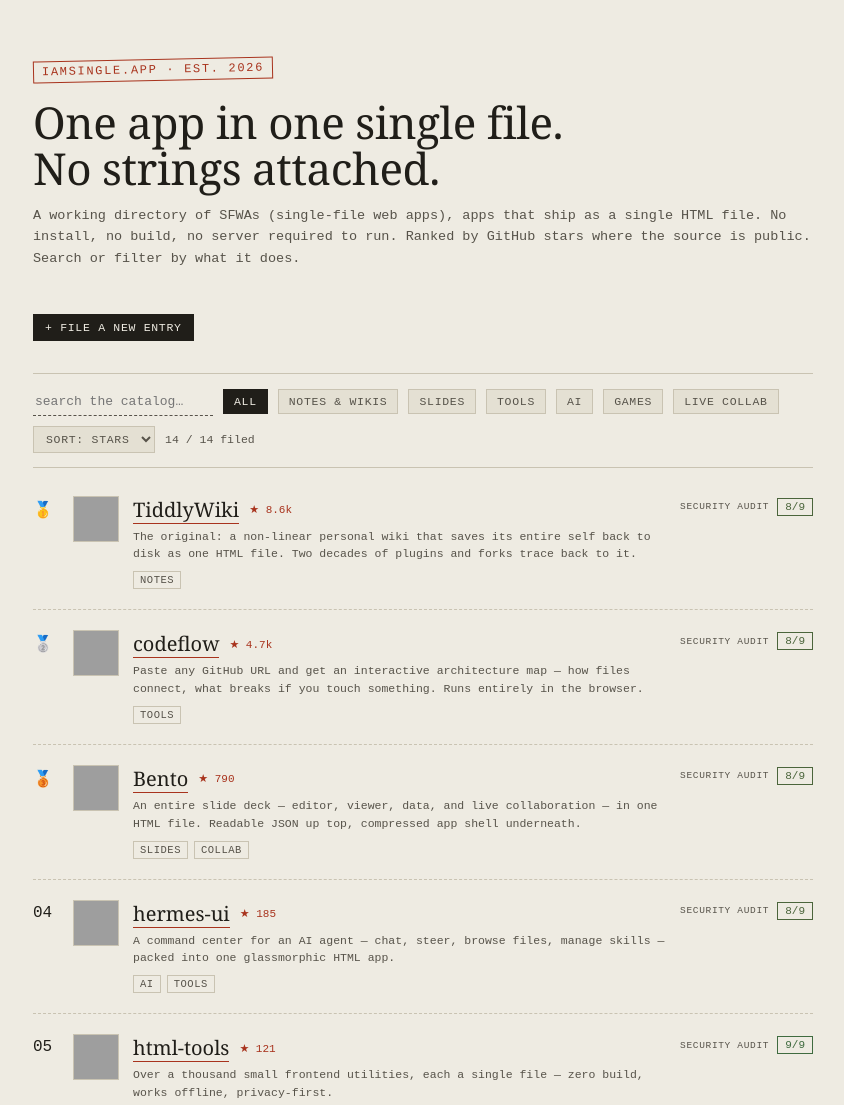
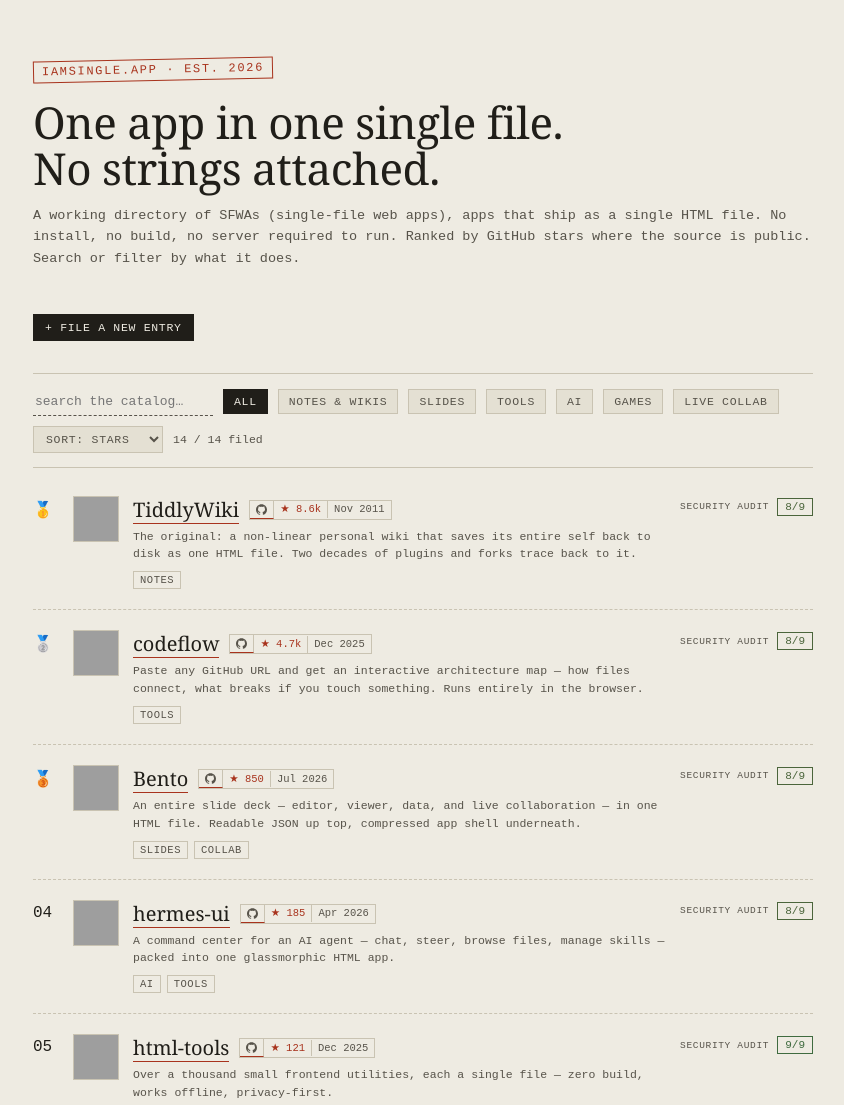
Before and after one commit to HabibiCodeCH/iamsingle-sfwa-directory, a website: page index.html in a window 1280 px wide. Shown: the top 1105 px of the page, without its empty margins (217-1061 px from the left). Drawn offline with Linux system fonts and the light colour scheme; grey boxes are pictures that could not be loaded.

Commit message:
Fix entry URLs, add GitHub pill + newest sort, clean up check labels
- Point 4 entries (codeflow, html-tools, Agent-Architecture, portable-php)
  at their live demos instead of bare GitHub repo pages, and re-run
  security_scan.py against the corrected URLs.
- Extend snapshot_stars.py to also capture repo creation date; data/stars.json
  schema is now {repo: {stars, created}}.
- Replace the plain star span with a GitHub pill (icon linking to the repo,
  star count, creation month/year) and add a "Sort: newest" option.
- Rework the 6 regex security checks: labels are now neutral topic names
  and fail details are pattern-specific, so a failing check reads as a
  plain statement instead of contradicting its own "No X" label.

```diff
--- a/data/entries.json
+++ b/data/entries.json
@@ -28,37 +28,37 @@
       },
       {
         "id": "pattern-eval",
-        "label": "No eval() on dynamic content",
+        "label": "eval() usage",
         "status": "pass",
         "detail": ""
       },
       {
         "id": "pattern-function",
-        "label": "No dynamic Function() construction",
+        "label": "Function() construction",
         "status": "pass",
         "detail": ""
       },
       {
         "id": "pattern-decode-exec",
-        "label": "No decode\u2192eval chain",
+        "label": "decode\u2192eval chain",
         "status": "pass",
         "detail": ""
       },
       {
         "id": "pattern-dom-write",
-        "label": "No decoded content written via document.write",
+        "label": "document.write of decoded content",
         "status": "pass",
         "detail": ""
       },
       {
         "id": "pattern-beacon",
-        "label": "No sendBeacon calls",
+        "label": "sendBeacon usage",
         "status": "pass",
         "detail": ""
       },
       {
         "id": "pattern-dom-inject",
-        "label": "No decoded content injected into the DOM",
+        "label": "decoded content DOM injection",
         "status": "pass",
         "detail": ""
       }
@@ -94,37 +94,37 @@
       },
       {
         "id": "pattern-eval",
-        "label": "No eval() on dynamic content",
+        "label": "eval() usage",
         "status": "pass",
         "detail": ""
       },
       {
         "id": "pattern-function",
-        "label": "No dynamic Function() construction",
+        "label": "Function() construction",
         "status": "pass",
         "detail": ""
       },
       {
         "id": "pattern-decode-exec",
-        "label": "No decode\u2192eval chain",
+        "label": "decode\u2192eval chain",
         "status": "pass",
         "detail": ""
       },
       {
         "id": "pattern-dom-write",
-        "label": "No decoded content written via document.write",
+        "label": "document.write of decoded content",
         "status": "pass",
         "detail": ""
       },
       {
         "id": "pattern-beacon",
-        "label": "No sendBeacon calls",
+        "label": "sendBeacon usage",
         "status": "pass",
         "detail": ""
       },
       {
         "id": "pattern-dom-inject",
-        "label": "No decoded content injected into the DOM",
+        "label": "decoded content DOM injection",
         "status": "pass",
         "detail": ""
       }
@@ -132,7 +132,7 @@
   },
   {
     "name": "codeflow",
-    "url": "https://github.com/braedonsaunders/codeflow",
+    "url": "https://codeflow-five.vercel.app",
     "repo": "braedonsaunders/codeflow",
     "desc": "Paste any GitHub URL and get an interactive architecture map \u2014 how files connect, what breaks if you touch something. Runs entirely in the browser.",
     "tags": [
@@ -159,37 +159,37 @@
       },
       {
         "id": "pattern-eval",
-        "label": "No eval() on dynamic content",
+        "label": "eval() usage",
         "status": "fail",
-        "detail": "pattern matched \u2014 needs manual review"
+        "detail": "eval() call found \u2014 needs manual review"
       },
       {
         "id": "pattern-function",
-        "label": "No dynamic Function() construction",
+        "label": "Function() construction",
         "status": "pass",
         "detail": ""
       },
       {
         "id": "pattern-decode-exec",
-        "label": "No decode\u2192eval chain",
+        "label": "decode\u2192eval chain",
         "status": "pass",
         "detail": ""
       },
       {
         "id": "pattern-dom-write",
-        "label": "No decoded content written via document.write",
+        "label": "document.write of decoded content",
         "status": "pass",
         "detail": ""
       },
       {
         "id": "pattern-beacon",
-        "label": "No sendBeacon calls",
+        "label": "sendBeacon usage",
         "status": "pass",
         "detail": ""
       },
       {
         "id": "pattern-dom-inject",
-        "label": "No decoded content injected into the DOM",
+        "label": "decoded content DOM injection",
         "status": "pass",
         "detail": ""
       }
@@ -197,7 +197,7 @@
   },
   {
     "name": "html-tools",
-    "url": "https://github.com/chicogong/html-tools",
+    "url": "https://tools.realtime-ai.chat",
     "repo": "chicogong/html-tools",
     "desc": "Over a thousand small frontend utilities, each a single file \u2014 zero build, works offline, privacy-first.",
     "tags": [
@@ -224,37 +224,37 @@
       },
       {
         "id": "pattern-eval",
-        "label": "No eval() on dynamic content",
+        "label": "eval() usage",
         "status": "pass",
         "detail": ""
       },
       {
         "id": "pattern-function",
-        "label": "No dynamic Function() construction",
+        "label": "Function() construction",
         "status": "pass",
         "detail": ""
       },
       {
         "id": "pattern-decode-exec",
-        "label": "No decode\u2192eval chain",
+        "label": "decode\u2192eval chain",
         "status": "pass",
         "detail": ""
       },
       {
         "id": "pattern-dom-write",
-        "label": "No decoded content written via document.write",
+        "label": "document.write of decoded content",
         "status": "pass",
         "detail": ""
       },
       {
         "id": "pattern-beacon",
-        "label": "No sendBeacon calls",
+        "label": "sendBeacon usage",
         "status": "pass",
         "detail": ""
       },
       {
         "id": "pattern-dom-inject",
-        "label": "No decoded content injected into the DOM",
+        "label": "decoded content DOM injection",
         "status": "pass",
         "detail": ""
       }
@@ -290,37 +290,37 @@
       },
       {
         "id": "pattern-eval",
-        "label": "No eval() on dynamic content",
+        "label": "eval() usage",
         "status": "pass",
         "detail": ""
       },
       {
         "id": "pattern-function",
-        "label": "No dynamic Function() construction",
+        "label": "Function() construction",
         "status": "pass",
         "detail": ""
       },
       {
         "id": "pattern-decode-exec",
-        "label": "No decode\u2192eval chain",
+        "label": "decode\u2192eval chain",
         "status": "pass",
         "detail": ""
       },
       {
         "id": "pattern-dom-write",
-        "label": "No decoded content written via document.write",
+        "label": "document.write of decoded content",
         "status": "pass",
         "detail": ""
       },
       {
         "id": "pattern-beacon",
-        "label": "No sendBeacon calls",
+        "label": "sendBeacon usage",
         "status": "pass",
         "detail": ""
       },
       {
         "id": "pattern-dom-inject",
-        "label": "No decoded content injected into the DOM",
+        "label": "decoded content DOM injection",
         "status": "pass",
         "detail": ""
       }
@@ -328,7 +328,7 @@
   },
   {
     "name": "Agent-Architecture",
-    "url": "https://github.com/TheJacksonCode/Agent-Architecture",
+    "url": "https://thejacksoncode.github.io/Agent-Architecture/",
     "repo": "TheJacksonCode/Agent-Architecture",
     "desc": "A visual multi-agent system designer for Claude Code \u2014 28 agents, human-in-the-loop gates, live simulation. Zero dependencies.",
     "tags": [
@@ -356,37 +356,37 @@
       },
       {
         "id": "pattern-eval",
-        "label": "No eval() on dynamic content",
+        "label": "eval() usage",
         "status": "pass",
         "detail": ""
       },
       {
         "id": "pattern-function",
-        "label": "No dynamic Function() construction",
+        "label": "Function() construction",
         "status": "pass",
         "detail": ""
       },
       {
         "id": "pattern-decode-exec",
-        "label": "No decode\u2192eval chain",
+        "label": "decode\u2192eval chain",
         "status": "pass",
         "detail": ""
       },
       {
         "id": "pattern-dom-write",
-        "label": "No decoded content written via document.write",
+        "label": "document.write of decoded content",
         "status": "pass",
         "detail": ""
       },
       {
         "id": "pattern-beacon",
-        "label": "No sendBeacon calls",
+        "label": "sendBeacon usage",
         "status": "pass",
         "detail": ""
       },
       {
         "id": "pattern-dom-inject",
-        "label": "No decoded content injected into the DOM",
+        "label": "decoded content DOM injection",
         "status": "pass",
         "detail": ""
       }
@@ -394,7 +394,7 @@
   },
   {
     "name": "portable-php",
-    "url": "https://github.com/cadars/portable-php",
+    "url": "https://cadars.github.io/portable-php/",
     "repo": "cadars/portable-php",
     "desc": "A blog in one file. Not HTML-only (it's PHP), but the same instinct: no database, no build, drop it on a server and it works.",
     "tags": [
@@ -421,37 +421,37 @@
       },
       {
         "id": "pattern-eval",
-        "label": "No eval() on dynamic content",
+        "label": "eval() usage",
         "status": "pass",
         "detail": ""
       },
       {
         "id": "pattern-function",
-        "label": "No dynamic Function() construction",
+        "label": "Function() construction",
         "status": "pass",
         "detail": ""
       },
       {
         "id": "pattern-decode-exec",
-        "label": "No decode\u2192eval chain",
+        "label": "decode\u2192eval chain",
         "status": "pass",
         "detail": ""
       },
       {
         "id": "pattern-dom-write",
-        "label": "No decoded content written via document.write",
+        "label": "document.write of decoded content",
         "status": "pass",
         "detail": ""
       },
       {
         "id": "pattern-beacon",
-        "label": "No sendBeacon calls",
+        "label": "sendBeacon usage",
         "status": "pass",
         "detail": ""
       },
       {
         "id": "pattern-dom-inject",
-        "label": "No decoded content injected into the DOM",
+        "label": "decoded content DOM injection",
         "status": "pass",
         "detail": ""
       }
@@ -486,37 +486,37 @@
       },
       {
         "id": "pattern-eval",
-        "label": "No eval() on dynamic content",
+        "label": "eval() usage",
         "status": "pass",
         "detail": ""
       },
       {
         "id": "pattern-function",
-        "label": "No dynamic Function() construction",
+        "label": "Function() construction",
         "status": "pass",
         "detail": ""
       },
       {
         "id": "pattern-decode-exec",
-        "label": "No decode\u2192eval chain",
+        "label": "decode\u2192eval chain",
         "status": "pass",
         "detail": ""
       },
       {
         "id": "pattern-dom-write",
-        "label": "No decoded content written via document.write",
+        "label": "document.write of decoded content",
         "status": "pass",
         "detail": ""
       },
       {
         "id": "pattern-beacon",
-        "label": "No sendBeacon calls",
+        "label": "sendBeacon usage",
         "status": "pass",
         "detail": ""
       },
       {
         "id": "pattern-dom-inject",
-        "label": "No decoded content injected into the DOM",
+        "label": "decoded content DOM injection",
         "status": "pass",
         "detail": ""
       }
@@ -551,37 +551,37 @@
       },
       {
         "id": "pattern-eval",
-        "label": "No eval() on dynamic content",
+        "label": "eval() usage",
         "status": "pass",
         "detail": ""
       },
       {
         "id": "pattern-function",
-        "label": "No dynamic Function() construction",
+        "label": "Function() construction",
         "status": "pass",
         "detail": ""
       },
       {
         "id": "pattern-decode-exec",
-        "label": "No decode\u2192eval chain",
+        "label": "decode\u2192eval chain",
         "status": "pass",
         "detail": ""
       },
       {
         "id": "pattern-dom-write",
-        "label": "No decoded content written via document.write",
+        "label": "document.write of decoded content",
         "status": "pass",
         "detail": ""
       },
       {
         "id": "pattern-beacon",
-        "label": "No sendBeacon calls",
+        "label": "sendBeacon usage",
         "status": "pass",
         "detail": ""
       },
       {
         "id": "pattern-dom-inject",
-        "label": "No decoded content injected into the DOM",
+        "label": "decoded content DOM injection",
         "status": "pass",
         "detail": ""
       }
@@ -617,37 +617,37 @@
       },
       {
         "id": "pattern-eval",
-        "label": "No eval() on dynamic content",
+        "label": "eval() usage",
         "status": "pass",
         "detail": ""
       },
       {
         "id": "pattern-function",
-        "label": "No dynamic Function() construction",
+        "label": "Function() construction",
         "status": "pass",
         "detail": ""
       },
       {
         "id": "pattern-decode-exec",
-        "label": "No decode\u2192eval chain",
+        "label": "decode\u2192eval chain",
         "status": "pass",
         "detail": ""
       },
       {
         "id": "pattern-dom-write",
-        "label": "No decoded content written via document.write",
+        "label": "document.write of decoded content",
         "status": "pass",
         "detail": ""
       },
       {
         "id": "pattern-beacon",
-        "label": "No sendBeacon calls",
+        "label": "sendBeacon usage",
         "status": "pass",
         "detail": ""
       },
       {
         "id": "pattern-dom-inject",
-        "label": "No decoded content injected into the DOM",
+        "label": "decoded content DOM injection",
         "status": "pass",
         "detail": ""
       }
@@ -683,37 +683,37 @@
       },
       {
         "id": "pattern-eval",
-        "label": "No eval() on dynamic content",
+        "label": "eval() usage",
         "status": "pass",
         "detail": ""
       },
       {
         "id": "pattern-function",
-        "label": "No dynamic Function() construction",
+        "label": "Function() construction",
         "status": "pass",
         "detail": ""
       },
       {
         "id": "pattern-decode-exec",
-        "label": "No decode\u2192eval chain",
+        "label": "decode\u2192eval chain",
         "status": "pass",
         "detail": ""
       },
       {
         "id": "pattern-dom-write",
-        "label": "No decoded content written via document.write",
+        "label": "document.write of decoded content",
         "status": "pass",
         "detail": ""
       },
       {
         "id": "pattern-beacon",
-        "label": "No sendBeacon calls",
+        "label": "sendBeacon usage",
         "status": "pass",
         "detail": ""
       },
       {
         "id": "pattern-dom-inject",
-        "label": "No decoded content injected into the DOM",
+        "label": "decoded content DOM injection",
         "status": "pass",
         "detail": ""
       }
@@ -749,37 +749,37 @@
       },
       {
         "id": "pattern-eval",
-        "label": "No eval() on dynamic content",
+        "label": "eval() usage",
         "status": "pass",
         "detail": ""
       },
       {
         "id": "pattern-function",
-        "label": "No dynamic Function() construction",
+        "label": "Function() construction",
         "status": "pass",
         "detail": ""
       },
       {
         "id": "pattern-decode-exec",
-        "label": "No decode\u2192eval chain",
+        "label": "decode\u2192eval chain",
         "status": "pass",
         "detail": ""
       },
       {
         "id": "pattern-dom-write",
-        "label": "No decoded content written via document.write",
+        "label": "document.write of decoded content",
         "status": "pass",
         "detail": ""
       },
       {
         "id": "pattern-beacon",
-        "label": "No sendBeacon calls",
+        "label": "sendBeacon usage",
         "status": "pass",
         "detail": ""
       },
       {
         "id": "pattern-dom-inject",
-        "label": "No decoded content injected into the DOM",
+        "label": "decoded content DOM injection",
         "status": "pass",
         "detail": ""
       }
@@ -814,37 +814,37 @@
       },
       {
         "id": "pattern-eval",
-        "label": "No eval() on dynamic content",
+        "label": "eval() usage",
         "status": "pass",
         "detail": ""
       },
       {
         "id": "pattern-function",
-        "label": "No dynamic Function() construction",
+        "label": "Function() construction",
         "status": "pass",
         "detail": ""
       },
       {
         "id": "pattern-decode-exec",
-        "label": "No decode\u2192eval chain",
+        "label": "decode\u2192eval chain",
         "status": "pass",
         "detail": ""
       },
       {
         "id": "pattern-dom-write",
-        "label": "No decoded content written via document.write",
+        "label": "document.write of decoded content",
         "status": "pass",
         "detail": ""
       },
       {
         "id": "pattern-beacon",
-        "label": "No sendBeacon calls",
+        "label": "sendBeacon usage",
         "status": "pass",
         "detail": ""
       },
       {
         "id": "pattern-dom-inject",
-        "label": "No decoded content injected into the DOM",
+        "label": "decoded content DOM injection",
         "status": "pass",
         "detail": ""
       }
@@ -880,37 +880,37 @@
       },
       {
         "id": "pattern-eval",
-        "label": "No eval() on dynamic content",
+        "label": "eval() usage",
         "status": "pass",
         "detail": ""
       },
       {
         "id": "pattern-function",
-        "label": "No dynamic Function() construction",
+        "label": "Function() construction",
         "status": "pass",
         "detail": ""
       },
       {
         "id": "pattern-decode-exec",
-        "label": "No decode\u2192eval chain",
+        "label": "decode\u2192eval chain",
         "status": "pass",
         "detail": ""
       },
       {
         "id": "pattern-dom-write",
-        "label": "No decoded content written via document.write",
+        "label": "document.write of decoded content",
         "status": "pass",
         "detail": ""
       },
       {
         "id": "pattern-beacon",
-        "label": "No sendBeacon calls",
+        "label": "sendBeacon usage",
         "status": "pass",
         "detail": ""
       },
       {
         "id": "pattern-dom-inject",
-        "label": "No decoded content injected into the DOM",
+        "label": "decoded content DOM injection",
         "status": "pass",
         "detail": ""
       }
--- a/data/stars.json
+++ b/data/stars.json
@@ -1,14 +1,50 @@
 {
-  "CoolDude2349/Offline-HTML-Games-Pack": 101,
-  "MartinSantosT/gemini-chat-organizer-hub": 26,
-  "TheJacksonCode/Agent-Architecture": 72,
-  "TiddlyWiki/TiddlyWiki5": 8610,
-  "bitrate16/httprd": 78,
-  "braedonsaunders/codeflow": 4666,
-  "cadars/portable-php": 116,
-  "chicogong/html-tools": 121,
-  "igapyon/xlsx2md": 29,
-  "nyblnet/bento": 790,
-  "pyrate-llama/hermes-ui": 185,
-  "zichy/vicco": 31
+  "CoolDude2349/Offline-HTML-Games-Pack": {
+    "stars": 102,
+    "created": "2025-08-07"
+  },
+  "MartinSantosT/gemini-chat-organizer-hub": {
+    "stars": 26,
+    "created": "2025-11-23"
+  },
+  "TheJacksonCode/Agent-Architecture": {
+    "stars": 72,
+    "created": "2026-04-07"
+  },
+  "TiddlyWiki/TiddlyWiki5": {
+    "stars": 8610,
+    "created": "2011-11-22"
+  },
+  "bitrate16/httprd": {
+    "stars": 78,
+    "created": "2022-12-02"
+  },
+  "braedonsaunders/codeflow": {
+    "stars": 4668,
+    "created": "2025-12-16"
+  },
+  "cadars/portable-php": {
+    "stars": 116,
+    "created": "2021-01-13"
+  },
+  "chicogong/html-tools": {
+    "stars": 121,
+    "created": "2025-12-25"
+  },
+  "igapyon/xlsx2md": {
+    "stars": 29,
+    "created": "2026-03-18"
+  },
+  "nyblnet/bento": {
+    "stars": 850,
+    "created": "2026-07-17"
+  },
+  "pyrate-llama/hermes-ui": {
+    "stars": 185,
+    "created": "2026-04-03"
+  },
+  "zichy/vicco": {
+    "stars": 31,
+    "created": "2015-11-01"
+  }
 }
--- a/index.html
+++ b/index.html
@@ -99,9 +99,20 @@
     font-family:var(--mono);font-size:10.5px;text-transform:uppercase;letter-spacing:.05em;
     color:var(--ink-soft);border:1px solid var(--line);padding:2px 6px;
   }
-  .stars{
-    font-family:var(--mono);font-size:11px;color:var(--stamp);white-space:nowrap;
+  .gh-pill{
+    display:inline-flex;align-items:center;vertical-align:middle;
+    border:1px solid var(--line);font-family:var(--mono);font-size:10.5px;
+    color:var(--ink-soft);line-height:1;
   }
+  .gh-pill a{
+    display:flex;align-items:center;padding:3px 6px;color:var(--ink-soft);
+    border-right:1px solid var(--line);
+  }
+  .gh-pill a:hover{color:var(--stamp);}
+  .gh-pill a svg{display:block;}
+  .gh-pill span{padding:3px 6px;white-space:nowrap;}
+  .gh-pill span + span{border-left:1px solid var(--line);}
+  .gh-pill .gh-stars{color:var(--stamp);}
 
   .empty{font-family:var(--mono);font-size:13px;color:var(--ink-soft);padding:40px 0;}
 
@@ -210,6 +221,7 @@
     <div class="spacer"></div>
     <select id="sort">
       <option value="stars">Sort: stars</option>
+      <option value="newest">Sort: newest</option>
       <option value="name">Sort: name</option>
     </select>
     <div class="count" id="count"></div>
@@ -280,7 +292,7 @@ const chips = document.querySelectorAll('.controls .chip');
 
 let activeFilter = 'all';
 let query = '';
-const starCache = {}; // repo -> number|null (null = fetch failed / no repo)
+const starCache = {}; // repo -> {stars,created}|null (null = fetch failed / no repo)
 
 function pad(n){ return String(n).padStart(2,'0'); }
 const MEDALS = ['🥇','🥈','🥉'];
@@ -289,6 +301,11 @@ function formatStars(n){
   if(n >= 1000) return (n/1000).toFixed(1).replace(/\.0$/,'') + 'k';
   return String(n);
 }
+function formatCreated(dateStr){
+  if(!dateStr) return null;
+  return new Date(dateStr + 'T00:00:00Z').toLocaleDateString('en-US', { month:'short', year:'numeric', timeZone:'UTC' });
+}
+const GH_ICON_SVG = '<svg viewBox="0 0 24 24" width="11" height="11" aria-hidden="true"><path fill="currentColor" d="M12 .297c-6.63 0-12 5.373-12 12 0 5.303 3.438 9.8 8.205 11.385.6.113.82-.258.82-.577 0-.285-.01-1.04-.015-2.04-3.338.724-4.042-1.61-4.042-1.61-.546-1.387-1.333-1.756-1.333-1.756-1.089-.744.083-.729.083-.729 1.205.084 1.839 1.237 1.839 1.237 1.07 1.834 2.807 1.304 3.492.997.107-.775.418-1.305.762-1.605-2.665-.303-5.467-1.334-5.467-5.93 0-1.31.469-2.381 1.236-3.221-.124-.303-.535-1.524.117-3.176 0 0 1.008-.322 3.301 1.23.957-.266 1.983-.399 3.003-.404 1.02.005 2.047.138 3.006.404 2.29-1.552 3.297-1.23 3.297-1.23.653 1.653.242 2.874.118 3.176.77.84 1.235 1.911 1.235 3.221 0 4.609-2.807 5.624-5.479 5.921.43.372.823 1.102.823 2.222 0 1.606-.014 2.898-.014 3.293 0 .319.216.694.825.576C20.565 22.092 24 17.592 24 12.297c0-6.627-5.373-12-12-12" /></svg>';
 // 0 -> red (--stamp), 1 -> green, interpolated so a near-miss (e.g. 8/9)
 // reads as "mostly fine" rather than the same red as a near-total failure.
 function scoreColor(ratio){
@@ -310,10 +327,19 @@ function currentList(){
 
   if(sortEl.value === 'stars'){
     list = list.slice().sort((a,b) => {
-      const sa = a.repo ? (starCache[a.repo] ?? -1) : -1;
-      const sb = b.repo ? (starCache[b.repo] ?? -1) : -1;
+      const sa = a.repo ? (starCache[a.repo]?.stars ?? -1) : -1;
+      const sb = b.repo ? (starCache[b.repo]?.stars ?? -1) : -1;
       if(sa === sb) return a.name.localeCompare(b.name);
       return sb - sa;
+    });
+  } else if(sortEl.value === 'newest'){
+    list = list.slice().sort((a,b) => {
+      // ISO dates compare correctly as strings; entries with no repo/no
+      // snapshot data fall back to '', which sorts last (oldest) here.
+      const ca = a.repo ? (starCache[a.repo]?.created ?? '') : '';
+      const cb = b.repo ? (starCache[b.repo]?.created ?? '') : '';
+      if(ca === cb) return a.name.localeCompare(b.name);
+      return cb.localeCompare(ca);
     });
   } else {
     list = list.slice().sort((a,b) => a.name.localeCompare(b.name));
@@ -330,10 +356,16 @@ function render(){
   filtered.forEach((e, i) => {
     const card = document.createElement('div');
     card.className = 'card';
-    const starVal = e.repo ? starCache[e.repo] : null;
-    const starLabel = e.repo
-      ? (starVal === undefined ? '···' : (starVal === null ? 'n/a' : '★ ' + formatStars(starVal)))
-      : '';
+    const starInfo = e.repo ? starCache[e.repo] : null; // undefined = loading, null = confirmed absent
+    const loading = e.repo && starInfo === undefined;
+    const absent = e.repo && starInfo === null;
+    const starsText = !e.repo ? '' : loading ? '···' : absent ? 'n/a' : '★ ' + formatStars(starInfo.stars);
+    const dateText = !e.repo ? '' : loading ? '···' : absent ? 'n/a' : formatCreated(starInfo.created);
+    const ghPill = e.repo ? `<span class="gh-pill">
+        <a href="https://github.com/${e.repo}" target="_blank" rel="noopener" aria-label="${e.repo} on GitHub">${GH_ICON_SVG}</a>
+        <span class="gh-stars">${starsText}</span>
+        <span class="gh-date">${dateText}</span>
+      </span>` : '';
 
     const checks = e.checks || [];
     // A skip counts against the ratio (0, not excluded) so an incomplete
@@ -358,7 +390,7 @@ function render(){
       <div class="meta">
         <p class="name">
           <a href="${e.url}" target="_blank" rel="noopener">${e.name}</a>
-          ${starLabel ? `<span class="stars">${starLabel}</span>` : ''}
+          ${ghPill}
         </p>
         <p class="desc">${e.desc}</p>
         <div class="tags">${e.tags.map(t => `<span class="tag">${t}</span>`).join('')}</div>
```
Also changed, not shown: README.md, 2 other files.
